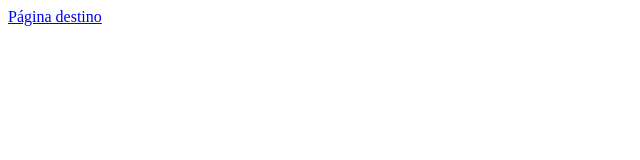
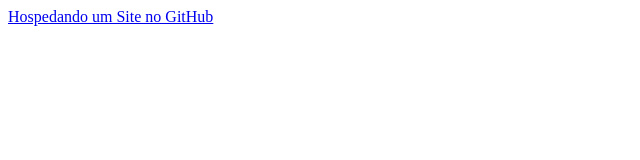
Before and after one commit to marcelovictorio/MarkMap, a plain HTML site: page index.html in a window 1280 px wide. Shown: the whole page, without its empty margins (0-640 px from the left). Drawn offline with Linux system fonts and the light colour scheme.

Commit message:
Update index.html

```diff
--- a/index.html
+++ b/index.html
@@ -4,6 +4,6 @@
   <title>Mapa mental</title>
 </head>
 <body>
-   <a href="Hospedando um Site no GitHub.html">Página destino</a>
+   <a href="Hospedando um Site no GitHub.html">Hospedando um Site no GitHub</a>
 </body>
 </html>
```
